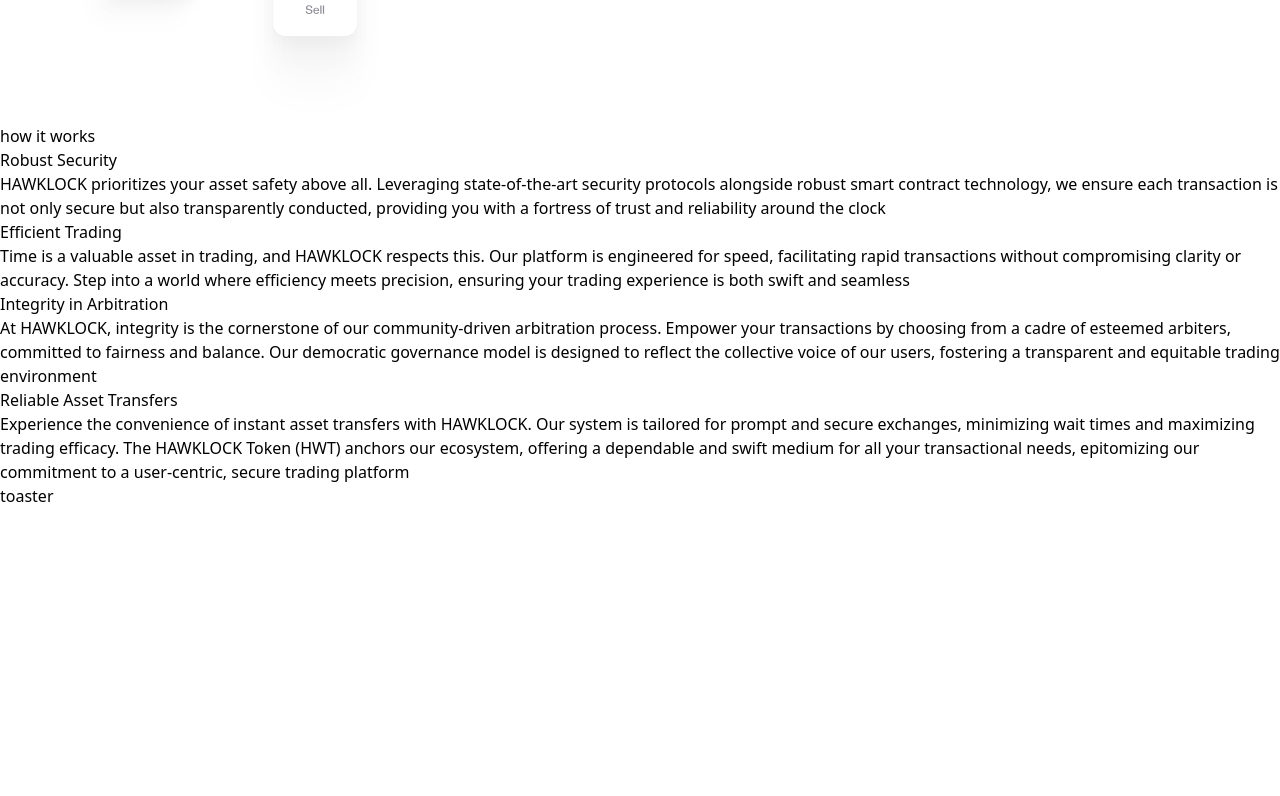
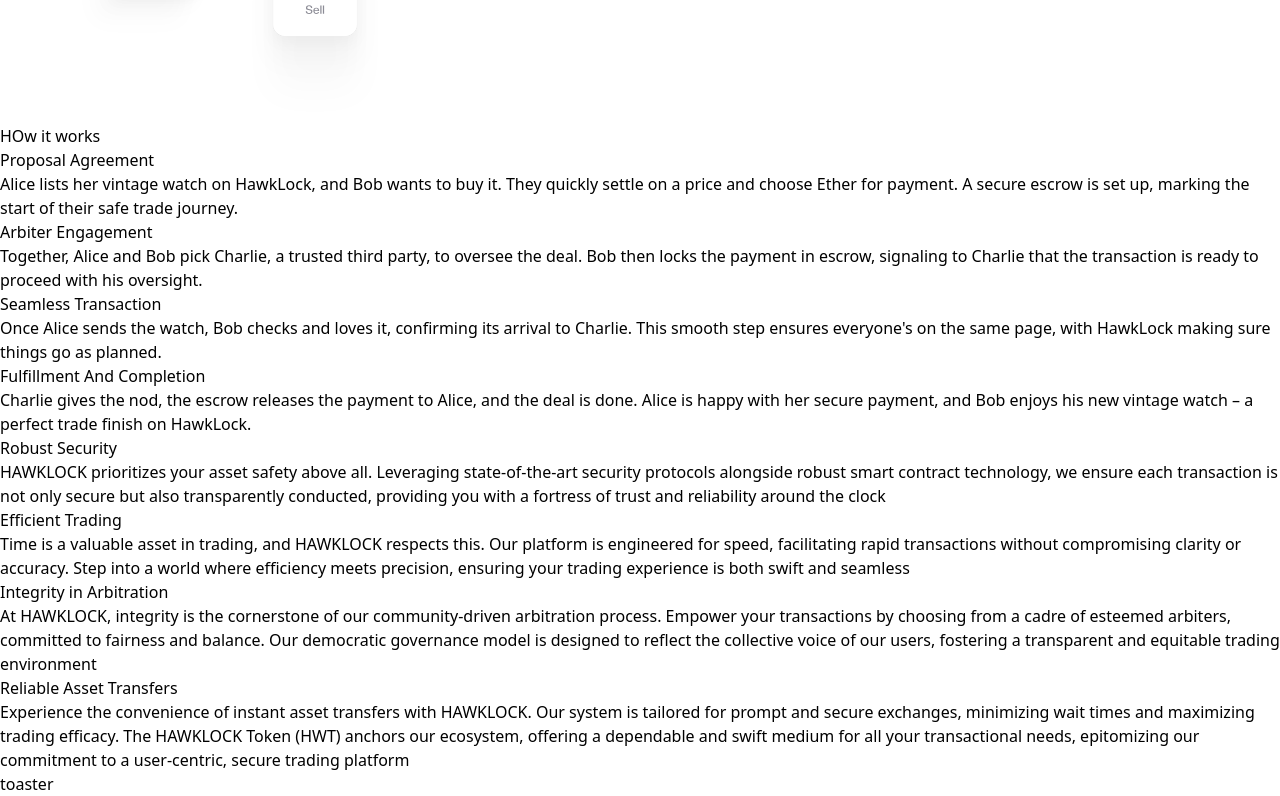
Before and after one commit to HawkLockGroup/Landing-front, a Next.js app: page / in a window 1280 px wide. Shown: the part 957-1753 px from the top of the page. Before the commit the page ends 1465 px from the top, so only its background shows below. Built offline with nearby package versions, Linux system fonts and the light colour scheme.

Commit message:
initialize

```diff
--- a/app/(root)/layout.tsx
+++ b/app/(root)/layout.tsx
@@ -1,4 +1,4 @@
-import HowItWorks from "@/components/sections/HowItWorks";
+import HowItWorks from "@/components/sections/HowItWorks/HowItWorks";
 import Features from "@/components/sections/features/Features";
 import Home from "@/components/sections/home/Home";
 import Animation from "@/components/shared/Animation";
@@ -17,7 +17,7 @@
         <Navbar />
       </header>
       {/* sections <main> */}
-      <main className="relative z-10 mx-auto flex min-h-screen w-full flex-1 flex-col px-6 pt-16 lg:px-20 ">
+      <main className="relative z-10 mx-auto flex min-h-screen w-full flex-1 flex-col gap-12 px-6 pt-16 lg:px-20">
         <Home />
         <HowItWorks />
         <Features />
--- a/components/sections/HowItWorks.tsx
+++ /dev/null
@@ -1,12 +0,0 @@
-function HowItWorks() {
-  return (
-    <section
-      id="howItWorks"
-      className="flex h-screen w-full items-center justify-center"
-    >
-      <p>how it works</p>
-    </section>
-  );
-}
-
-export default HowItWorks;
--- /dev/null
+++ b/components/sections/HowItWorks/HowItWorks.tsx
@@ -0,0 +1,23 @@
+"use client";
+import { howItWorks } from "@/constants";
+function HowItWorks() {
+  return (
+    <section
+      id="HowItWorks"
+      className="background-light800_dark400 text-dark100_light900 w-full rounded-2xl p-4 "
+    >
+      <h1 className="home-heading">HOw it works</h1>
+
+      <div className="grid grid-cols-1 gap-8 sm:grid-cols-2 lg:grid-cols-4">
+        {howItWorks.map((item, index) => (
+          <div key={index} className="light-border  p-6">
+            <div className="mb-4 text-xl font-bold">{item.heading}</div>
+            <p>{item.paragraph}</p>
+          </div>
+        ))}
+      </div>
+    </section>
+  );
+}
+
+export default HowItWorks;
--- a/components/sections/home/Home.tsx
+++ b/components/sections/home/Home.tsx
@@ -9,7 +9,7 @@
     >
       <div className="flex flex-col md:grid md:grid-cols-5 md:gap-4">
         {/* heading & paragraph */}
-        <div className="md:col-span-2 md:flex md:flex-col md:items-center md:justify-center md:gap-8 md:pb-32">
+        <div className="md:col-span-2 md:flex md:flex-col md:items-center md:justify-center md:gap-8 2xl:justify-start 2xl:gap-12  2xl:pt-72 ">
           <h1 className="home-heading">
             HAWKLOCK: Pioneering the Escrow Revolution
           </h1>
--- a/constants/index.ts
+++ b/constants/index.ts
@@ -1,4 +1,4 @@
-import { SidebarLink } from "@/types";
+import { SidebarLink, HowItWorks } from "@/types";
 
 export const themes = [
   { value: "light", label: "Light", icon: "/assets/icons/sun.svg" },
@@ -33,3 +33,26 @@
     label: "Docs",
   },
 ];
+
+export const howItWorks: HowItWorks[] = [
+  {
+    heading: "Proposal Agreement",
+    paragraph:
+      "Alice lists her vintage watch on HawkLock, and Bob wants to buy it. They quickly settle on a price and choose Ether for payment. A secure escrow is set up, marking the start of their safe trade journey.",
+  },
+  {
+    heading: "Arbiter Engagement",
+    paragraph:
+      "Together, Alice and Bob pick Charlie, a trusted third party, to oversee the deal. Bob then locks the payment in escrow, signaling to Charlie that the transaction is ready to proceed with his oversight.",
+  },
+  {
+    heading: "Seamless Transaction",
+    paragraph:
+      "Once Alice sends the watch, Bob checks and loves it, confirming its arrival to Charlie. This smooth step ensures everyone's on the same page, with HawkLock making sure things go as planned.",
+  },
+  {
+    heading: "Fulfillment And Completion",
+    paragraph:
+      "Charlie gives the nod, the escrow releases the payment to Alice, and the deal is done. Alice is happy with her secure payment, and Bob enjoys his new vintage watch – a perfect trade finish on HawkLock.",
+  },
+];
--- a/styles/theme.css
+++ b/styles/theme.css
@@ -5,6 +5,10 @@
 @layer utilities {
   .home-heading {
     @apply h1-bold text-center md:text-start  lg:text-6xl lg:font-medium xl:text-7xl xl:font-bold;
+  }
+
+  .light-border {
+    @apply rounded border-2 border-light-700 dark:border-dark-400 !important;
   }
 
   .background-light800_dark400 {
@@ -92,14 +96,6 @@
 
   .text-light400_light500 {
     @apply text-light-400 dark:text-light-500 !important;
-  }
-
-  .light-border {
-    @apply border-light-800 dark:border-dark-300;
-  }
-
-  .light-border-2 {
-    @apply border-light-700 dark:border-dark-400 !important;
   }
 
   .h1-bold {
```
Also changed, not shown: types/index.d.ts (+3 -7 lines).
